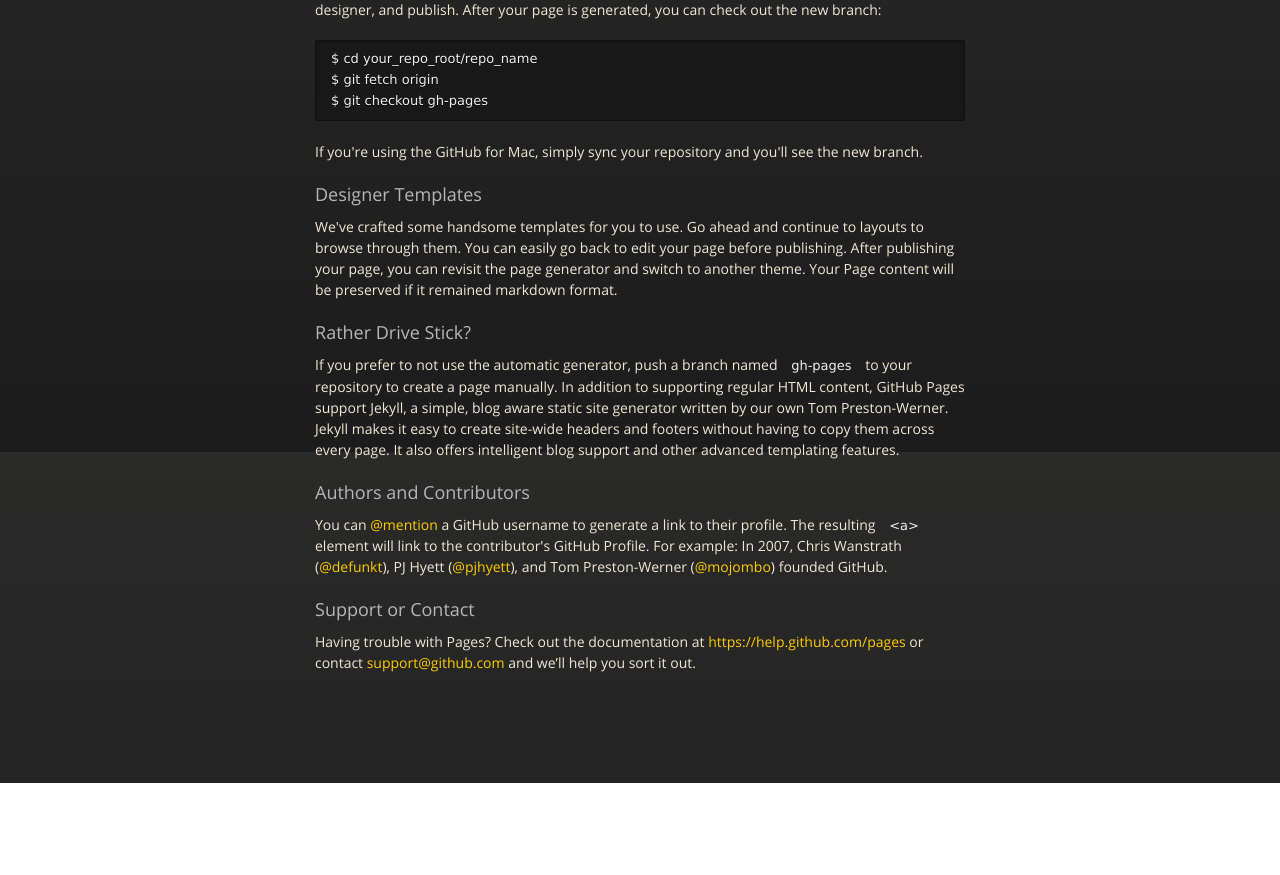
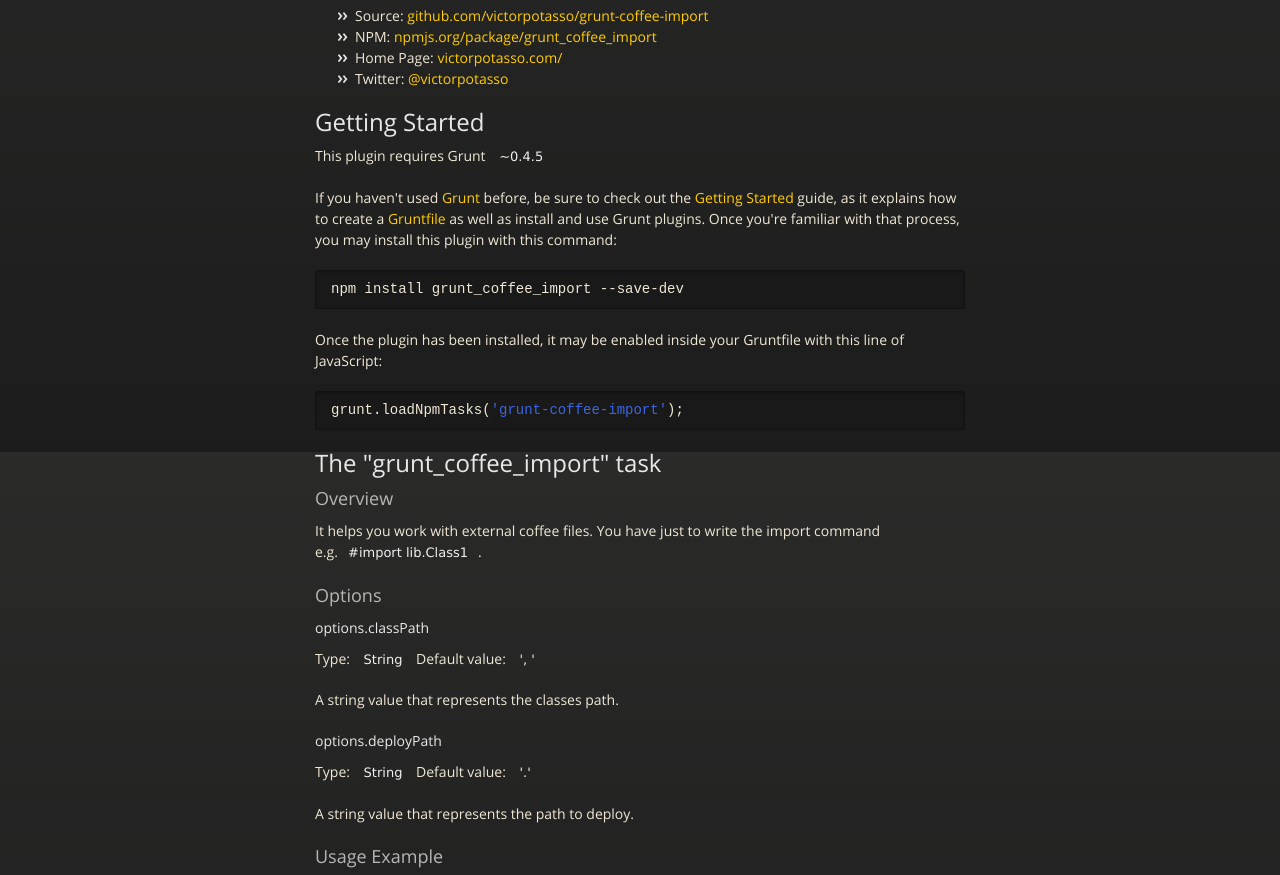
Before and after one commit to victorpotasso/grunt-coffee-import, a plain HTML site: page index.html in a window 1280 px wide. Shown: the part 348-1223 px from the top of the page. Before the commit the page ends 1131 px from the top, so only its background shows below. Drawn offline with nearby package versions, Linux system fonts and the light colour scheme.

```diff
--- a/index.html
+++ b/index.html
@@ -38,37 +38,82 @@
           <span class="credits right">Hosted on GitHub Pages &mdash; Theme by <a href="https://twitter.com/michigangraham">mattgraham</a></span>
         </div>
 
-        <h3>
-<a id="welcome-to-github-pages" class="anchor" href="#welcome-to-github-pages" aria-hidden="true"><span class="octicon octicon-link"></span></a>Welcome to GitHub Pages.</h3>
+        <h1>
+<a id="grunt-coffee-import" class="anchor" href="#grunt-coffee-import" aria-hidden="true"><span class="octicon octicon-link"></span></a>grunt-coffee-import</h1>
 
-<p>This automatic page generator is the easiest way to create beautiful pages for all of your projects. Author your page content here using GitHub Flavored Markdown, select a template crafted by a designer, and publish. After your page is generated, you can check out the new branch:</p>
+<blockquote>
+<p>Import for Coffeescript</p>
+</blockquote>
 
-<pre><code>$ cd your_repo_root/repo_name
-$ git fetch origin
-$ git checkout gh-pages
-</code></pre>
+<ul>
+<li>Source: <a href="https://github.com/victorpotasso/grunt-coffee-import">github.com/victorpotasso/grunt-coffee-import</a>
+</li>
+<li>NPM: <a href="https://www.npmjs.org/package/grunt_coffee_import">npmjs.org/package/grunt_coffee_import</a>
+</li>
+<li>Home Page: <a href="http://www.victorpotasso.com">victorpotasso.com/</a>
+</li>
+<li>Twitter: <a href="https://twitter.com/victorpotasso">@victorpotasso</a>
+</li>
+</ul>
 
-<p>If you're using the GitHub for Mac, simply sync your repository and you'll see the new branch.</p>
+<h2>
+<a id="getting-started" class="anchor" href="#getting-started" aria-hidden="true"><span class="octicon octicon-link"></span></a>Getting Started</h2>
+
+<p>This plugin requires Grunt <code>~0.4.5</code></p>
+
+<p>If you haven't used <a href="http://gruntjs.com/">Grunt</a> before, be sure to check out the <a href="http://gruntjs.com/getting-started">Getting Started</a> guide, as it explains how to create a <a href="http://gruntjs.com/sample-gruntfile">Gruntfile</a> as well as install and use Grunt plugins. Once you're familiar with that process, you may install this plugin with this command:</p>
+
+<div class="highlight highlight-shell"><pre>npm install grunt_coffee_import --save-dev</pre></div>
+
+<p>Once the plugin has been installed, it may be enabled inside your Gruntfile with this line of JavaScript:</p>
+
+<div class="highlight highlight-js"><pre>grunt.loadNpmTasks(<span class="pl-s"><span class="pl-pds">'</span>grunt-coffee-import<span class="pl-pds">'</span></span>);</pre></div>
+
+<h2>
+<a id="the-grunt_coffee_import-task" class="anchor" href="#the-grunt_coffee_import-task" aria-hidden="true"><span class="octicon octicon-link"></span></a>The "grunt_coffee_import" task</h2>
 
 <h3>
-<a id="designer-templates" class="anchor" href="#designer-templates" aria-hidden="true"><span class="octicon octicon-link"></span></a>Designer Templates</h3>
+<a id="overview" class="anchor" href="#overview" aria-hidden="true"><span class="octicon octicon-link"></span></a>Overview</h3>
 
-<p>We've crafted some handsome templates for you to use. Go ahead and continue to layouts to browse through them. You can easily go back to edit your page before publishing. After publishing your page, you can revisit the page generator and switch to another theme. Your Page content will be preserved if it remained markdown format.</p>
+<p>It helps you work with external coffee files. You have just to write the import command e.g.<code>#import lib.Class1</code>.</p>
 
 <h3>
-<a id="rather-drive-stick" class="anchor" href="#rather-drive-stick" aria-hidden="true"><span class="octicon octicon-link"></span></a>Rather Drive Stick?</h3>
+<a id="options" class="anchor" href="#options" aria-hidden="true"><span class="octicon octicon-link"></span></a>Options</h3>
 
-<p>If you prefer to not use the automatic generator, push a branch named <code>gh-pages</code> to your repository to create a page manually. In addition to supporting regular HTML content, GitHub Pages support Jekyll, a simple, blog aware static site generator written by our own Tom Preston-Werner. Jekyll makes it easy to create site-wide headers and footers without having to copy them across every page. It also offers intelligent blog support and other advanced templating features.</p>
+<h4>
+<a id="optionsclasspath" class="anchor" href="#optionsclasspath" aria-hidden="true"><span class="octicon octicon-link"></span></a>options.classPath</h4>
+
+<p>Type: <code>String</code>
+Default value: <code>',  '</code></p>
+
+<p>A string value that represents the classes path.</p>
+
+<h4>
+<a id="optionsdeploypath" class="anchor" href="#optionsdeploypath" aria-hidden="true"><span class="octicon octicon-link"></span></a>options.deployPath</h4>
+
+<p>Type: <code>String</code>
+Default value: <code>'.'</code></p>
+
+<p>A string value that represents the path to deploy.</p>
 
 <h3>
-<a id="authors-and-contributors" class="anchor" href="#authors-and-contributors" aria-hidden="true"><span class="octicon octicon-link"></span></a>Authors and Contributors</h3>
+<a id="usage-example" class="anchor" href="#usage-example" aria-hidden="true"><span class="octicon octicon-link"></span></a>Usage Example</h3>
 
-<p>You can <a href="https://github.com/blog/821" class="user-mention">@mention</a> a GitHub username to generate a link to their profile. The resulting <code>&lt;a&gt;</code> element will link to the contributor's GitHub Profile. For example: In 2007, Chris Wanstrath (<a href="https://github.com/defunkt" class="user-mention">@defunkt</a>), PJ Hyett (<a href="https://github.com/pjhyett" class="user-mention">@pjhyett</a>), and Tom Preston-Werner (<a href="https://github.com/mojombo" class="user-mention">@mojombo</a>) founded GitHub.</p>
-
-<h3>
-<a id="support-or-contact" class="anchor" href="#support-or-contact" aria-hidden="true"><span class="octicon octicon-link"></span></a>Support or Contact</h3>
-
-<p>Having trouble with Pages? Check out the documentation at <a href="https://help.github.com/pages">https://help.github.com/pages</a> or contact <a href="mailto:support@github.com">support@github.com</a> and we’ll help you sort it out.</p>
+<div class="highlight highlight-js"><pre>grunt.initConfig({
+    grunt_coffee_import<span class="pl-k">:</span>
+    {
+      options<span class="pl-k">:</span>
+      {
+          classPath<span class="pl-k">:</span> <span class="pl-s"><span class="pl-pds">'</span>test/src/classes/<span class="pl-pds">'</span></span>,
+          deployPath<span class="pl-k">:</span><span class="pl-s"><span class="pl-pds">'</span>test/deploy/<span class="pl-pds">'</span></span>
+      },
+      files<span class="pl-k">:</span>
+      [
+          <span class="pl-s"><span class="pl-pds">'</span>Preloader.coffee<span class="pl-pds">'</span></span>,
+          <span class="pl-s"><span class="pl-pds">'</span>Main.coffee<span class="pl-pds">'</span></span>
+      ]
+    }
+});</pre></div>
       </section>
 
     </div>
```
Also changed, not shown: params.json (+1 -1 lines).
